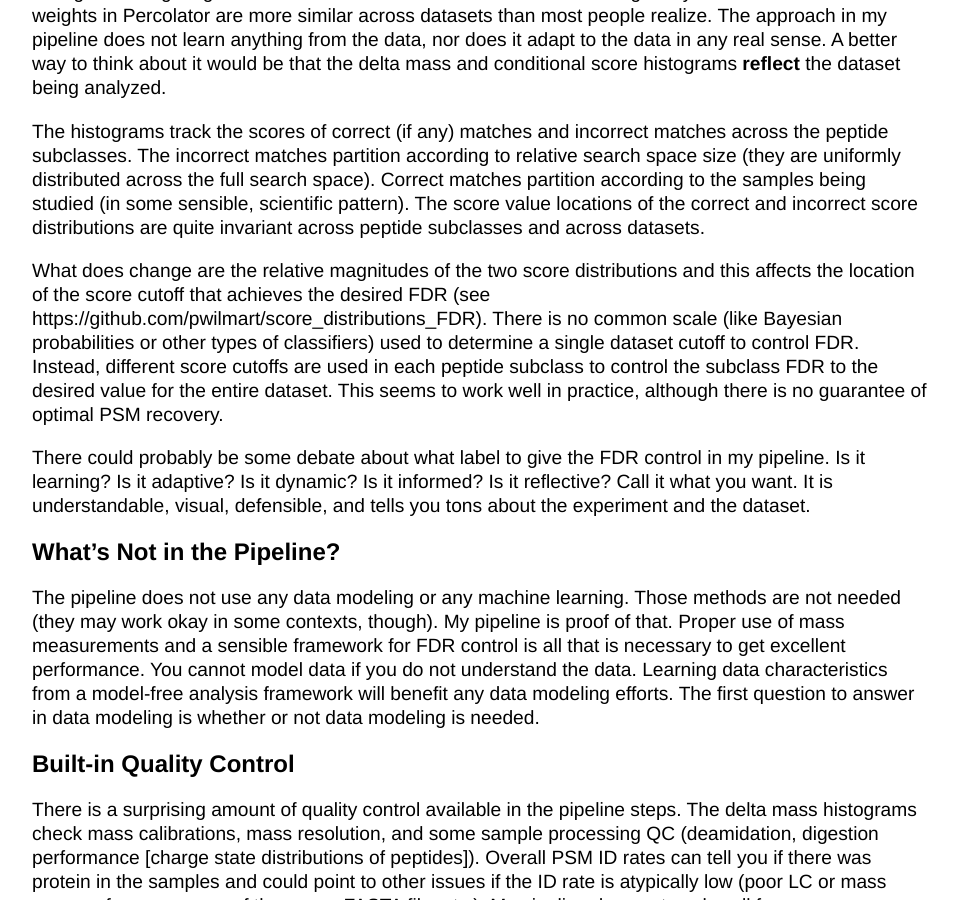
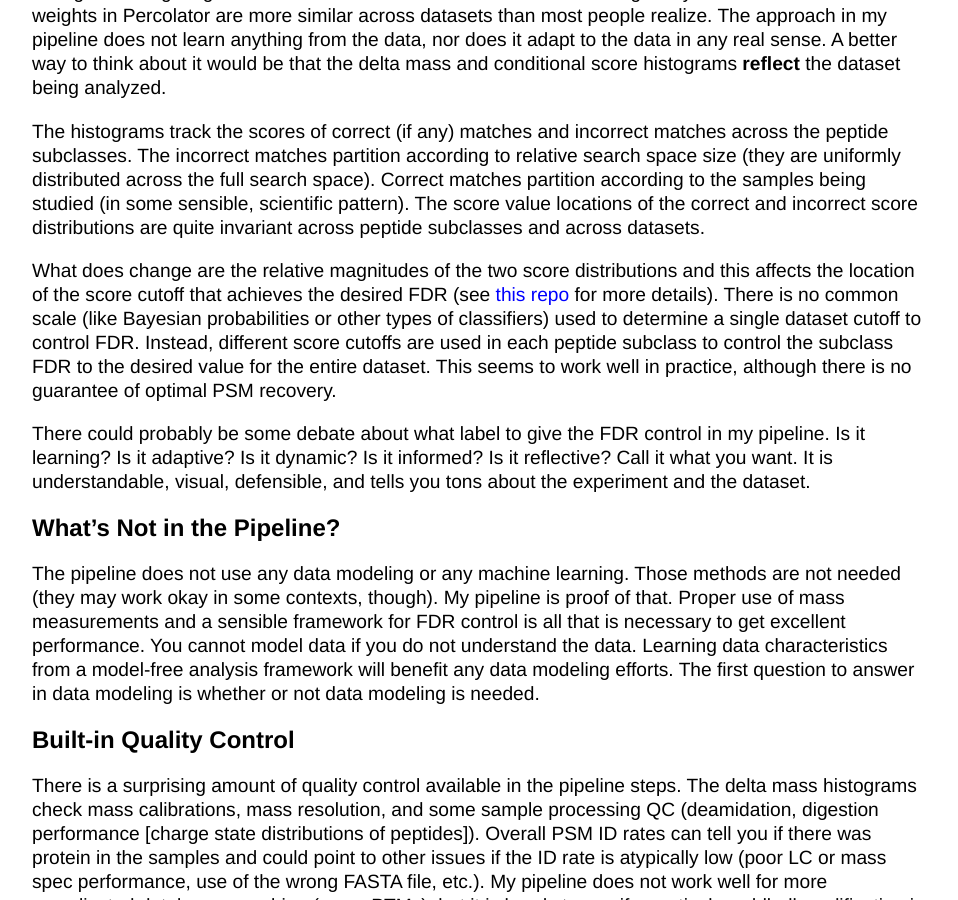
Before and after one commit to pwilmart/pwilmart.github.io, a Jekyll site: the page built from _posts/2021-06-06-PAW-pipeline-backstory.md, in a window 1280 px wide and 900 px high, scrolled down 4353 px. Shown: the whole window, without its empty margins (160-1118 px from the left). Built offline with Jekyll 4.4.1, drawn with Linux system fonts in a browser that asks for light colours.

Commit message:
fixing some errors in PAW pipelin post

```diff
--- a/_posts/2021-06-06-PAW-pipeline-backstory.md
+++ b/_posts/2021-06-06-PAW-pipeline-backstory.md
@@ -66,7 +66,7 @@ A static classifier differs from dynamic classifier methods (like Percolator), w
 
 The histograms track the scores of correct (if any) matches and incorrect matches across the peptide subclasses. The incorrect matches partition according to relative search space size (they are uniformly distributed across the full search space). Correct matches partition according to the samples being studied (in some sensible, scientific pattern). The score value locations of the correct and incorrect score distributions are quite invariant across peptide subclasses and across datasets.
 
-What does change are the relative magnitudes of the two score distributions and this affects the location of the score cutoff that achieves the desired FDR (see https://github.com/pwilmart/score_distributions_FDR). There is no common scale (like Bayesian probabilities or other types of classifiers) used to determine a single dataset cutoff to control FDR. Instead, different score cutoffs are used in each peptide subclass to control the subclass FDR to the desired value for the entire dataset. This seems to work well in practice, although there is no guarantee of optimal PSM recovery.
+What does change are the relative magnitudes of the two score distributions and this affects the location of the score cutoff that achieves the desired FDR (see [this repo](https://github.com/pwilmart/score_distributions_FDR) for more details). There is no common scale (like Bayesian probabilities or other types of classifiers) used to determine a single dataset cutoff to control FDR. Instead, different score cutoffs are used in each peptide subclass to control the subclass FDR to the desired value for the entire dataset. This seems to work well in practice, although there is no guarantee of optimal PSM recovery.
 
 There could probably be some debate about what label to give the FDR control in my pipeline. Is it learning? Is it adaptive? Is it dynamic? Is it informed? Is it reflective? Call it what you want. It is understandable, visual, defensible, and tells you tons about the experiment and the dataset.
 
```
